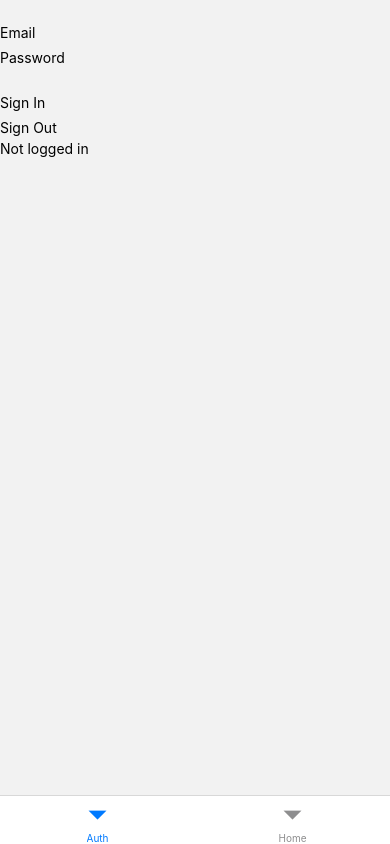
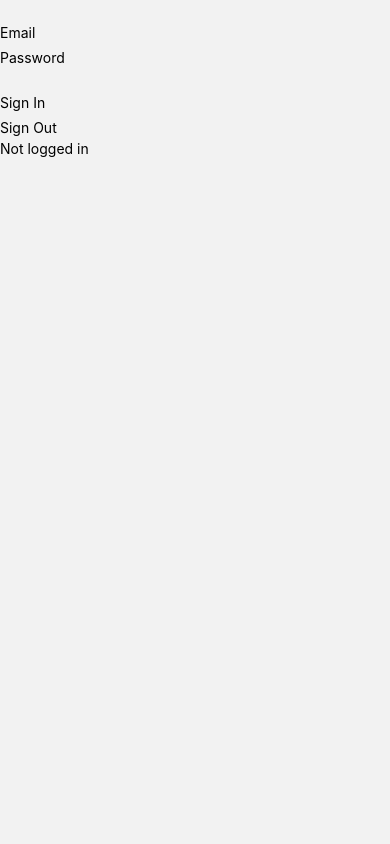
Before and after one commit to AviAvinav/react-native-chat-app, a React Native app: screen / in a window 390 px wide. Built offline with nearby package versions, Linux system fonts and the light colour scheme.

Commit message:
fixed redirect after auth

```diff
--- a/components/TabNavigator.tsx
+++ b/components/TabNavigator.tsx
@@ -4,8 +4,9 @@ import Home from '../screens/Home';
 import { Session } from '@supabase/supabase-js';
 import { supabase } from '../lib/supabase';
 import Auth from '../screens/Auth';
+import { createNativeStackNavigator } from '@react-navigation/native-stack';
 
-const { Navigator, Screen } = createBottomTabNavigator();
+const { Navigator, Screen } = createNativeStackNavigator();
 
 const TabNavigator = () => {
   const [session, setSession] = useState<Session | null>(null);
@@ -21,8 +22,11 @@ const TabNavigator = () => {
   }, []);
   return (
     <Navigator>
-      <Screen options={{ headerShown: false }} name="Auth" component={Auth} />
-      <Screen options={{ headerShown: false }} name="Home" component={Home} />
+      {session && session.user ? (
+        <Screen options={{ headerShown: false }} name="Home" component={Home} />
+      ) : (
+        <Screen options={{ headerShown: false }} name="Auth" component={Auth} />
+      )}
     </Navigator>
   );
 };
--- a/package.json
+++ b/package.json
@@ -5,6 +5,7 @@
     "@react-native-async-storage/async-storage": "^1.17.10",
     "@react-navigation/bottom-tabs": "^6.4.0",
     "@react-navigation/native": "^6.0.13",
+    "@react-navigation/native-stack": "^6.9.1",
     "@supabase/supabase-js": "^2.0.2",
     "expo": "^46.0.0",
     "expo-font": "~10.2.0",
@@ -14,6 +15,7 @@
     "react-native": "0.69.4",
     "react-native-elements": "^3.4.2",
     "react-native-safe-area-context": "^4.4.1",
+    "react-native-screens": "^3.18.2",
     "react-native-svg": "^13.4.0",
     "react-native-url-polyfill": "^1.3.0",
     "react-native-web": "~0.18.7"
--- a/screens/Auth.tsx
+++ b/screens/Auth.tsx
@@ -4,7 +4,7 @@ import { SafeAreaView } from 'react-native-safe-area-context';
 
 import { supabase } from '../lib/supabase';
 
-const Auth = ({ navigation }) => {
+const Auth = () => {
   const [email, setEmail] = useState('');
   const [password, setPassword] = useState('');
   const [loading, setLoading] = useState(false);
@@ -20,7 +20,6 @@ const Auth = ({ navigation }) => {
     if (error) Alert.alert(error.message);
     setLoading(false);
     setIsLoggendIn(true);
-    navigation.navigate('Home');
   }
 
   async function signUpWithEmail() {
@@ -33,7 +32,6 @@ const Auth = ({ navigation }) => {
     if (error) Alert.alert(error.message);
     setLoading(false);
     setIsLoggendIn(true);
-    navigation.navigate('Home');
   }
   return (
     <SafeAreaView>
```
Also changed, not shown: 1 other file (tests, documents, lock files or other folders).
